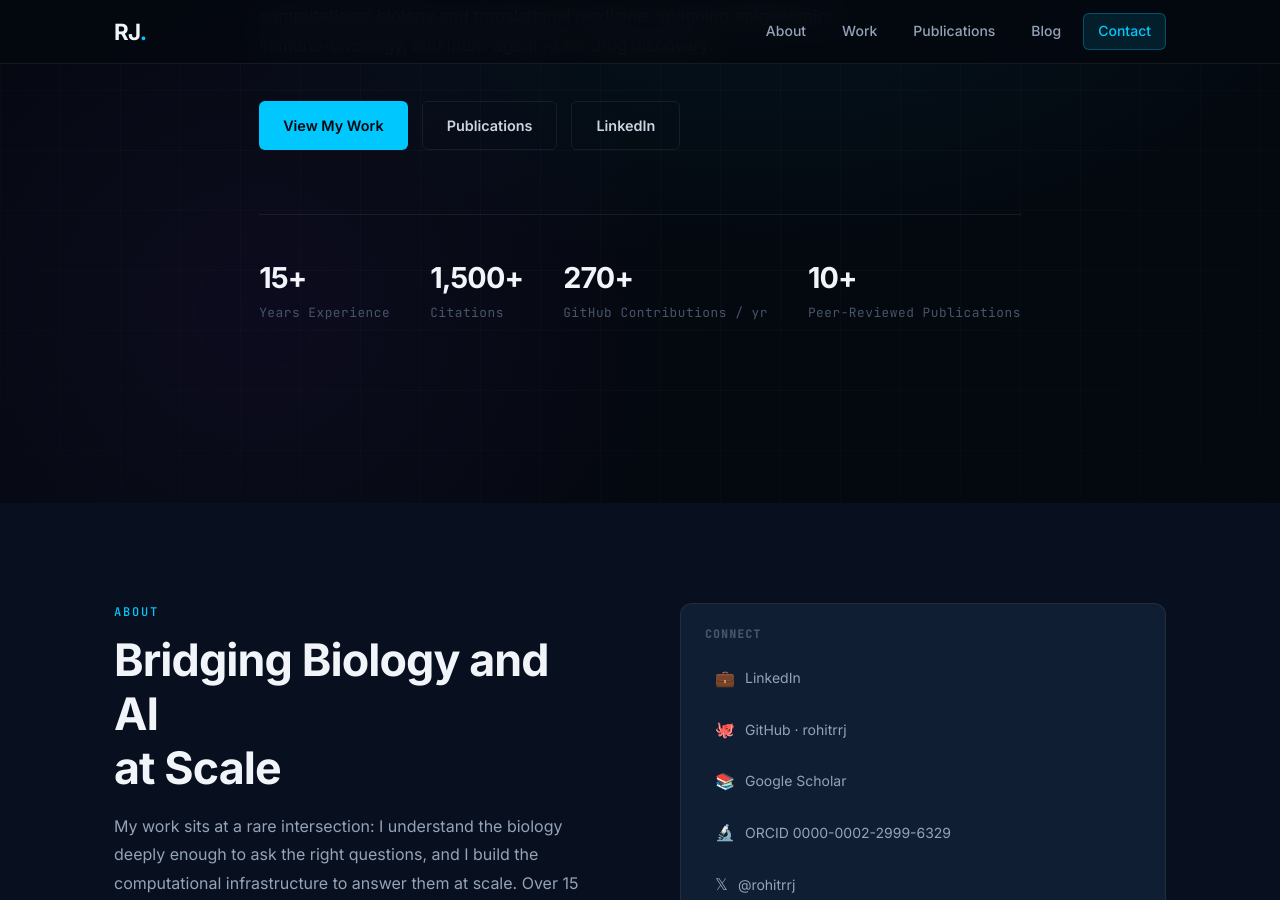
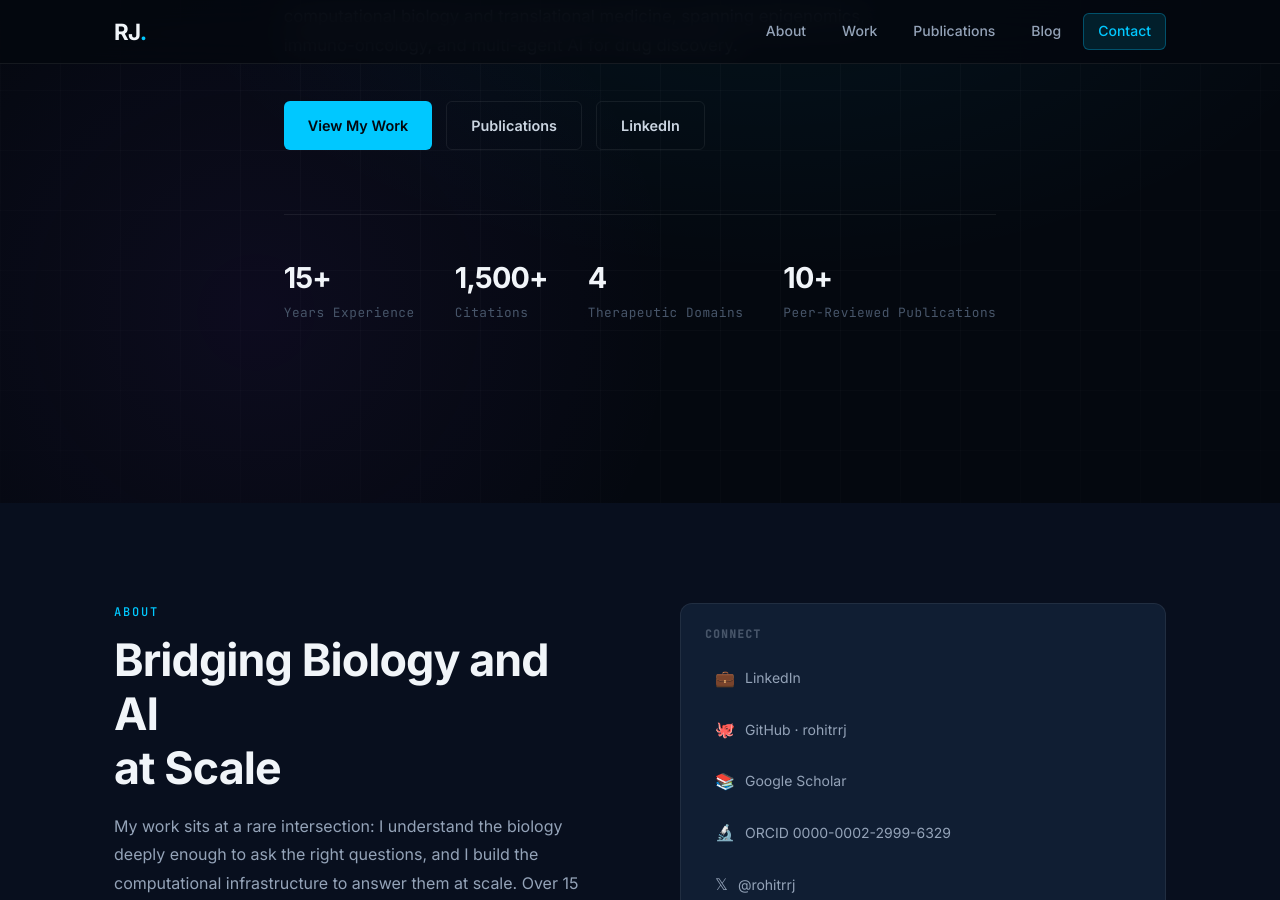
Before and after one commit to rohitrrj/rohitrrj.github.io, a Jekyll site: the page built from index.html, in a window 1280 px wide and 900 px high, scrolled down 450 px. Built offline with Jekyll 4.4.1, drawn with Linux system fonts in a browser that asks for light colours.

Commit message:
Replace GitHub contributions stat with 4 Therapeutic Domains

```diff
--- a/index.html
+++ b/index.html
@@ -40,8 +40,8 @@ description: Senior Computational Biologist specializing in agentic AI for drug
           <div class="stat-label">Citations</div>
         </div>
         <div class="stat-item">
-          <div class="stat-value">270+</div>
-          <div class="stat-label">GitHub Contributions / yr</div>
+          <div class="stat-value">4</div>
+          <div class="stat-label">Therapeutic Domains</div>
         </div>
         <div class="stat-item">
           <div class="stat-value">10+</div>
```
